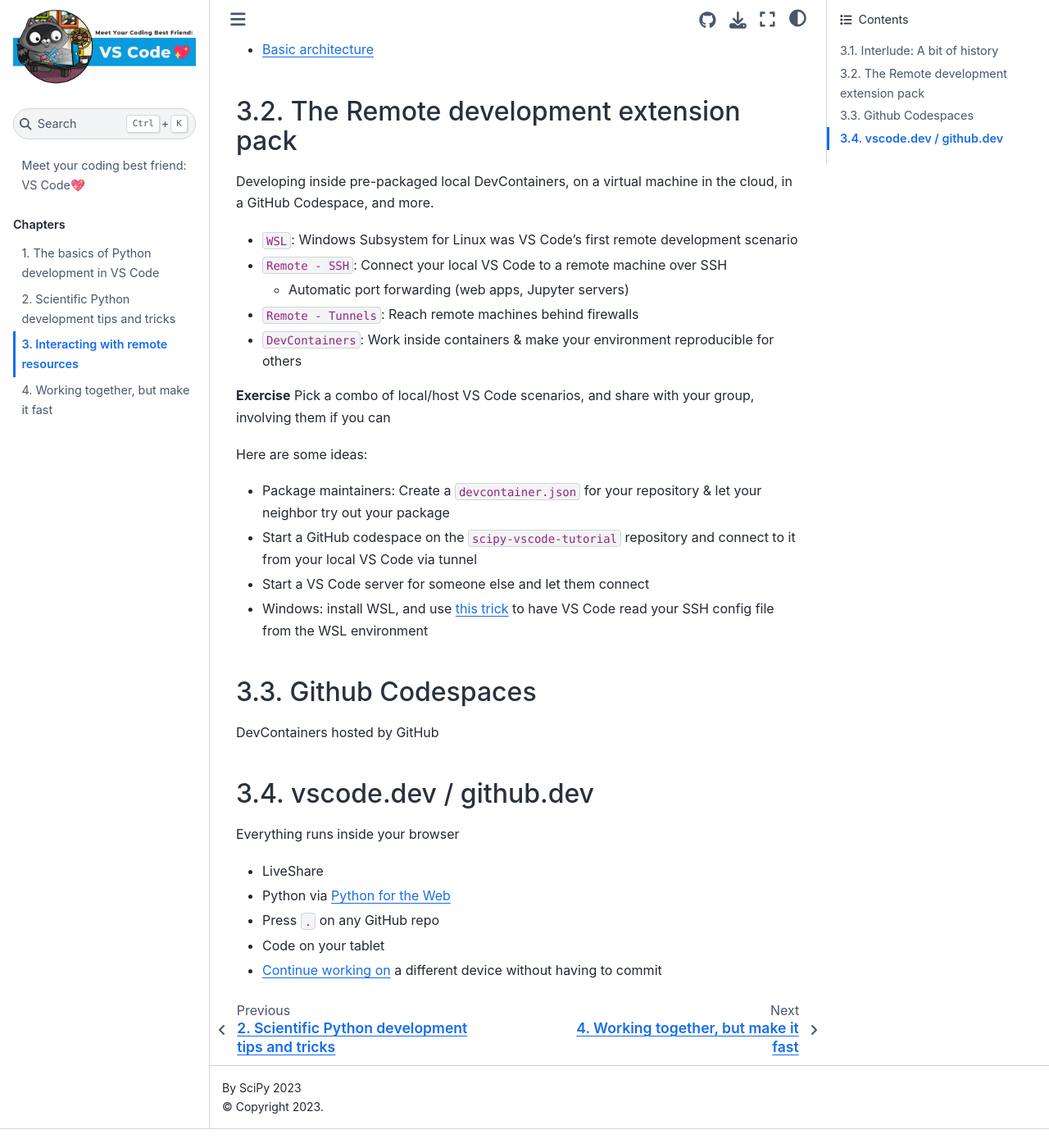
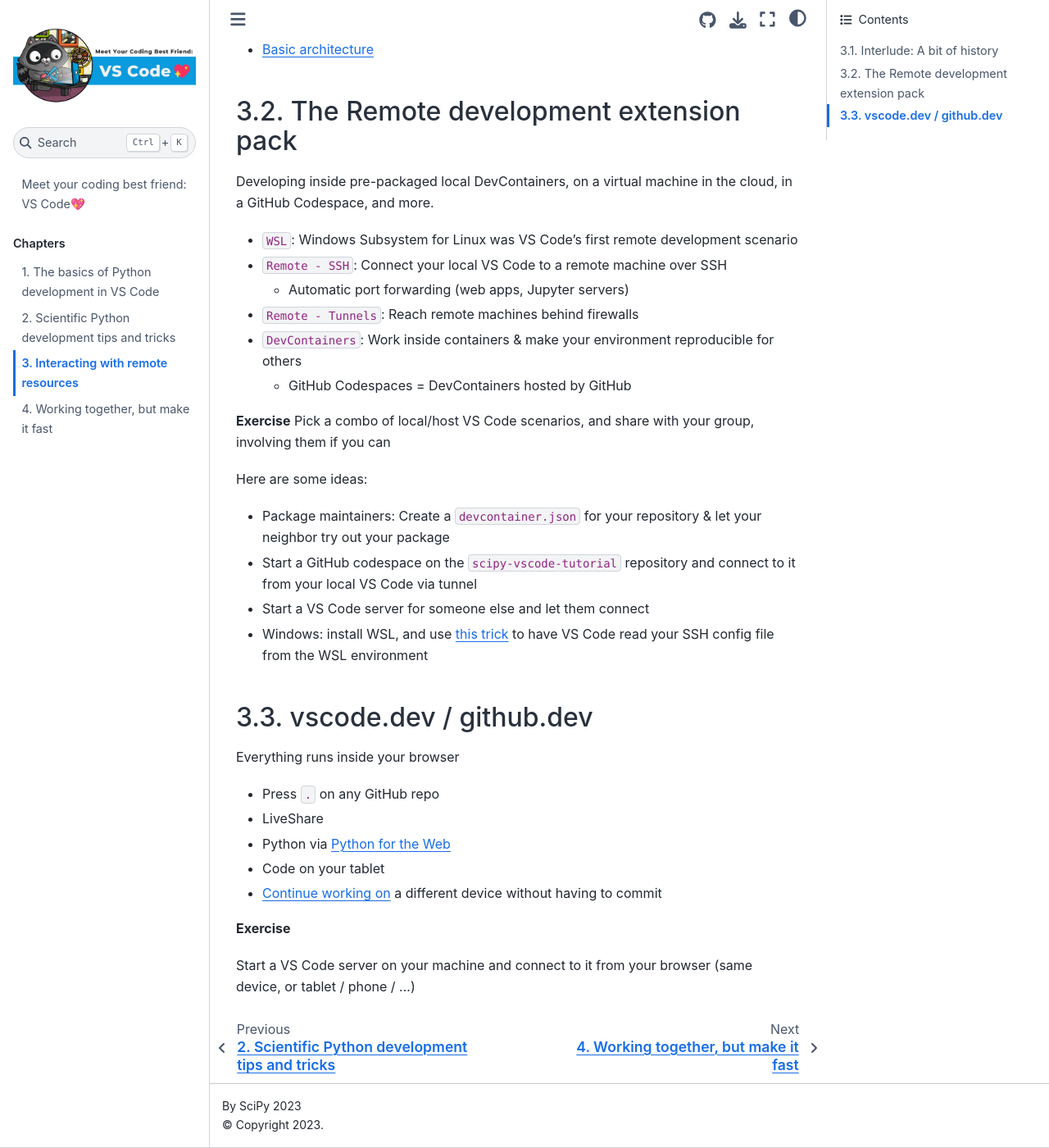
Before and after one commit to crazy4pi314/scipy-vscode-tutorial, a Jupyter Book: the page built from 3-remote.md, in a window 1280 px wide and 1400 px high, scrolled down 316 px. Shown: the whole window at 82% size. Built offline with Jupyter Book 1.0.4 settings and Sphinx 7.4.7 and the Sphinx Book theme 1.1.4, drawn with Linux system fonts in a browser that asks for light colours; before the commit the page ends 1693 px from its top, so only the background shows below that.

Commit message:
simplify

```diff
--- a/3-remote.md
+++ b/3-remote.md
@@ -39,15 +40,17 @@
 - Start a VS Code server for someone else and let them connect
 - Windows: install WSL, and use [this trick](https://stackoverflow.com/questions/60150466/can-i-ssh-from-wsl-in-visual-studio-code/66048792#66048792) to have VS Code read your SSH config file from the WSL environment
 
-## Github Codespaces
-
-DevContainers hosted by GitHub
 
 ## vscode.dev / github.dev
 Everything runs inside your browser
 
+- Press `.` on any GitHub repo
 - LiveShare
 - Python via [Python for the Web](https://code.visualstudio.com/docs/python/python-web)
-- Press `.` on any GitHub repo
 - Code on your tablet
 - [Continue working on](https://code.visualstudio.com/docs/editor/vscode-web#_continue-working-in-a-different-environment) a different device without having to commit
+
+
+**Exercise**
+
+Start a VS Code server on your machine and connect to it from your browser (same device, or tablet / phone / ...)
```
Also changed, not shown: other parts of 3-remote.md (+1 -0 lines).
